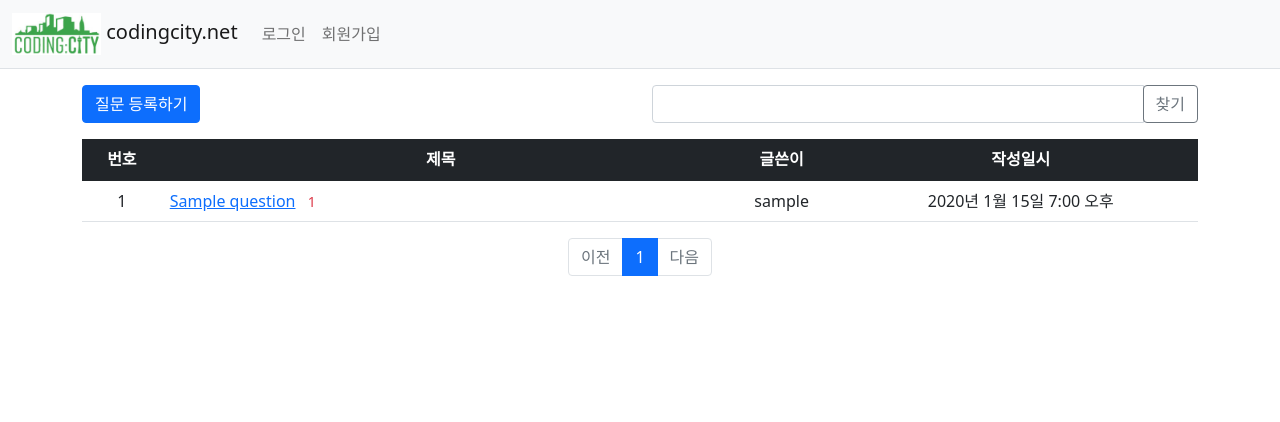
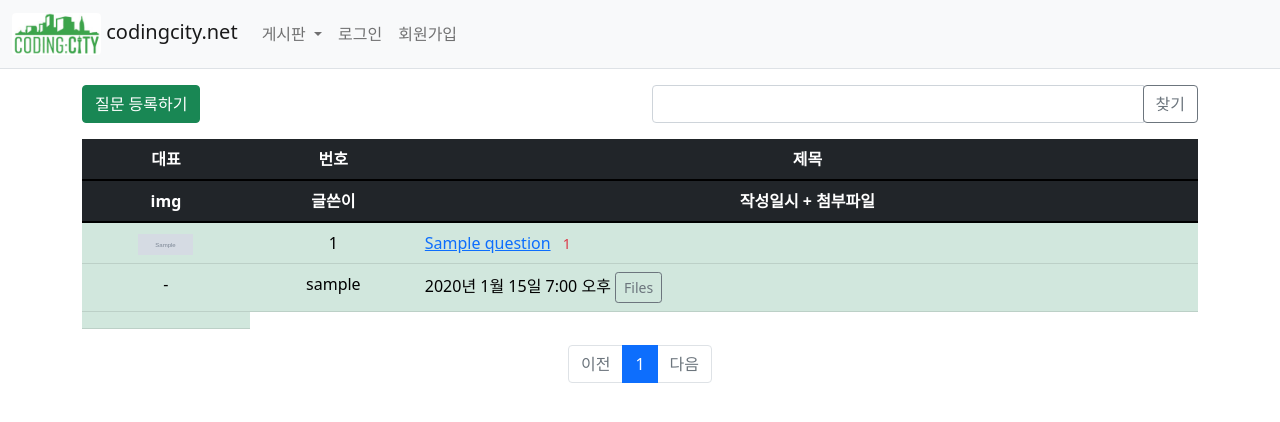
Before and after one commit to codingcity/codingcitynet, a Django app: page / in a window 1280 px wide. Shown: the top 422 px of the page. Run offline with Django 4.2, Linux system fonts and the light colour scheme; tables that the repository leaves empty hold one stand-in row (values such as "Sample post"); grey boxes marked "Sample" are stand-in pictures; some libraries are stand-ins or nearby versions.

Commit message:
filesandmain

```diff
--- a/boards/models.py
+++ b/boards/models.py
@@ -1,6 +1,16 @@
 from django.db import models
 from django.contrib.auth.models import User
+import os
 
+class Category(models.Model):
+    name = models.CharField(max_length=50, unique=True)
+    slug = models.SlugField(max_length=200, unique=True, allow_unicode=True)
+
+    def __str__(self):
+        return self.name
+
+    class Meta:
+        verbose_name_plural = 'categories'
 
 class Question(models.Model):
     author = models.ForeignKey(User, on_delete=models.CASCADE, related_name='author_question')
@@ -11,9 +21,21 @@ class Question(models.Model):
     voter = models.ManyToManyField(User, related_name='voter_question')  # 추천인 추가
 
     head_image = models.ImageField(upload_to='boards/images/%Y/%m/%d/', blank=True)
+    file_upload = models.FileField(upload_to='boards/files/%Y/%m/%d/', blank=True)
+
+    category = models.ForeignKey(Category, null=True, blank=True, on_delete=models.SET_NULL)
 
     def __str__(self):
         return self.subject
+
+    def get_file_name(self):
+        return os.path.basename(self.file_upload.name)
+
+    def get_file_ext(self):
+        return self.get_file_name().split('.')[-1]
+
+#    def get_absolute_url(self):
+#        return reverse('boards:question_detail', args=[self.id])
 
 class Answer(models.Model):
     author = models.ForeignKey(User, on_delete=models.CASCADE, related_name='author_answer')
--- a/templates/boards/question_list.html
+++ b/templates/boards/question_list.html
@@ -5,7 +5,7 @@
 <div class="container my-3">
     <div class="row my-3">
         <div class="col-6">
-            <a href="{% url 'boards:question_create' %}" class="btn btn-primary">질문 등록하기</a>
+            <a href="{% url 'boards:question_create' %}" class="btn btn-success">질문 등록하기</a>
         </div>
         <div class="col-6">
             <div class="input-group">
@@ -17,19 +17,35 @@
         </div>
     </div>
 
-    <table class="table">
+
+    <table class="table table-success">
         <thead>
             <tr class="text-center table-dark">
-            <th>번호</th>
-            <th style="width:50%">제목</th>
-            <th>글쓴이</th>
-            <th>작성일시</th>
-        </tr>
+                <th>대표</th>
+                <th>번호</th>
+                <th style="width:70%">제목</th>
+            </tr>
+        </thead>
+        <thead>
+            <tr class="text-center table-dark">
+                <th>img</th>
+                <th>글쓴이</th>
+                <th>작성일시 + 첨부파일</th>
+            </tr>
         </thead>
         <tbody>
+
         {% if question_list %}
         {% for question in question_list %}
+
         <tr class="text-center">
+            <td>
+                {% if question.head_image %}
+                    <img  src="{{ question.head_image.url }}" alt="Card image cap" width="55" height="21">
+                {% else %}
+                    <img class="img-fluid rounded" src="../../static/images/logo.png"  alt="logos" width="55" height="21" >
+                {% endif %}
+            </td>
             <td>
                 <!-- 번호 = 전체건수 - 시작인덱스 - 현재인덱스 + 1 -->
                 {{ question_list.paginator.count|sub:question_list.start_index|sub:forloop.counter0|add:1 }}
@@ -37,20 +53,39 @@
             <td class="text-start">
                 <a href="{% url 'boards:detail' question.id %}">{{ question.subject }}</a>
                 {% if question.answer_set.count > 0 %}
-    <span class="text-danger small mx-2">{{ question.answer_set.count }}</span>
-    {% endif %}
+                 <span class="text-danger small mx-2">{{ question.answer_set.count }}</span>
+                {% endif %}
             </td>
+        </tr>
+        <tr class="text-center">
+            <td>-</td>
             <td>{{ question.author.username }}</td>  <!-- 글쓴이 추가 -->
-            <td>{{ question.create_date }}</td>
+            <td class="text-start">{{ question.create_date }}
+                {% if question.file_upload %}
+                    <a href="{{ question.file_upload.url }}" class="btn btn-sm btn-outline-secondary " role="button" download>
+                    Files
+                    </a>
+                {% endif %}
+            </td>
+
         </tr>
+        <tr>
+            <td>
+
+            </td>
+        </tr>
+
+
         {% endfor %}
         {% else %}
         <tr>
             <td colspan="4">질문이 없습니다.</td>
         </tr>
         {% endif %}
+
         </tbody>
     </table>
+
         <!-- 페이징처리 시작 -->
     <ul class="pagination justify-content-center">
         <!-- 이전페이지 -->
--- a/templates/navbar.html
+++ b/templates/navbar.html
@@ -2,7 +2,7 @@
 <nav class="navbar navbar-expand-lg navbar-light bg-light border-bottom">
     <div class="container-fluid">
         <a class="navbar-brand" href="{% url 'boards:index' %}">
-            <img src="../../static/images/logo.png"  alt="logos" width="89" height="42" >
+            <img class="img-fluid rounded" src="../../static/images/logo.png"  alt="logos" width="89" height="42" >
             codingcity.net
         </a>
         <button class="navbar-toggler" type="button"
@@ -15,6 +15,18 @@
         </button>
         <div class="collapse navbar-collapse" id="navbarSupportedContent">
             <ul class="navbar-nav me-auto mb-2 mb-lg-0">
+
+                <li class="nav-item dropdown">
+                  <a class="nav-link dropdown-toggle" href="#" role="button" data-bs-toggle="dropdown" aria-expanded="false">
+                    게시판
+                  </a>
+                  <ul class="dropdown-menu">
+                    {% for category in categories %}
+                      <li><a class="dropdown-item" href="{{ category.get_absolute_url }}">{{ category }}({{ category.boards_set.count }})</a></li>
+                    {% endfor %}
+                  </ul>
+                </li>
+
                 <li class="nav-item">
                     {% if user.is_authenticated %}
                         <a class="nav-link" href="{% url 'common:logout' %}">{{ user.username }} (로그아웃)</a>
```
Also changed, not shown: boards/admin.py (+7 -1 lines), templates/boards/question_detail.html (+8 -1 lines), boards/migrations/0007_question_file_upload.py (added), boards/migrations/0008_category_question_category.py (added).
